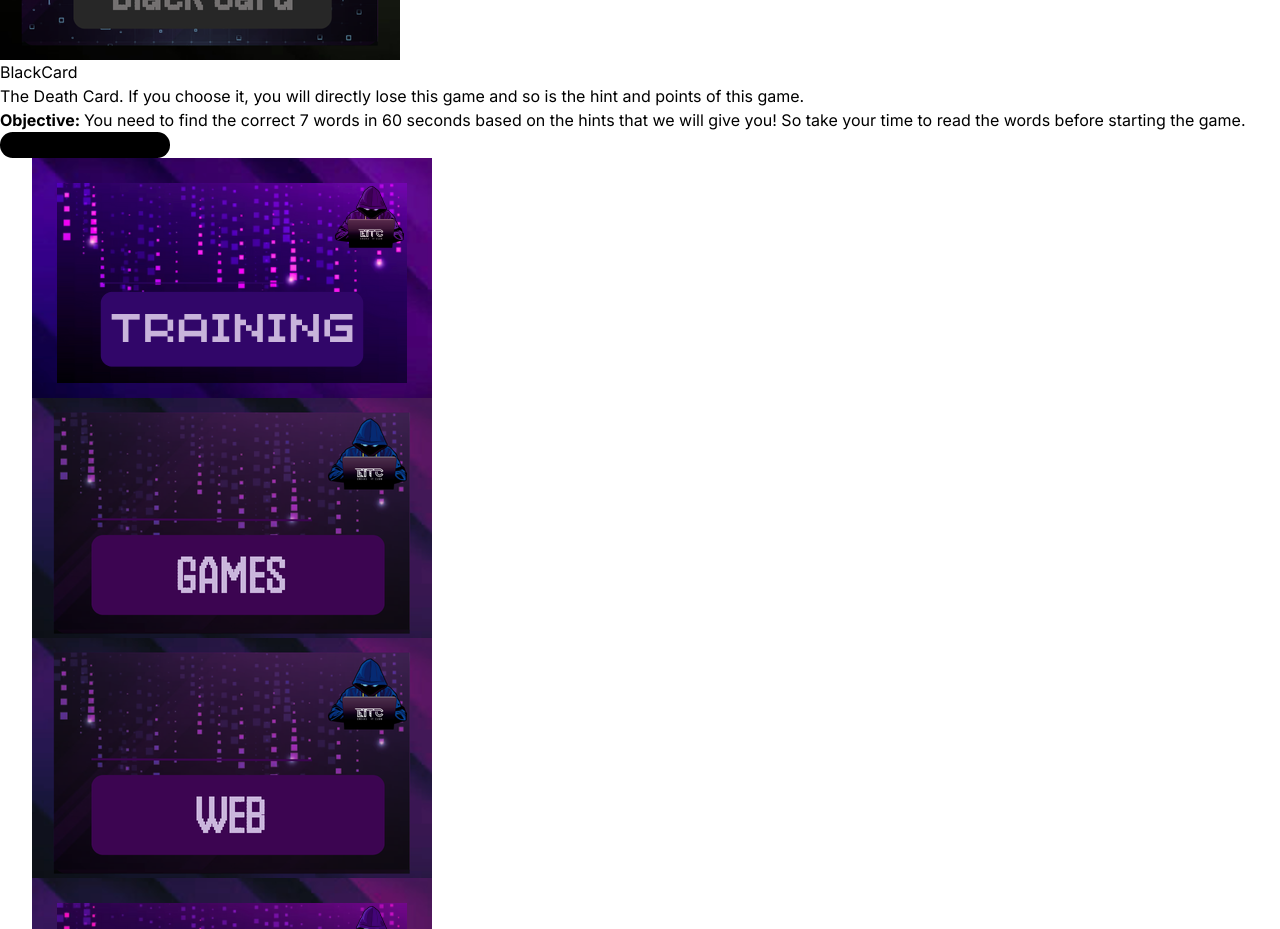
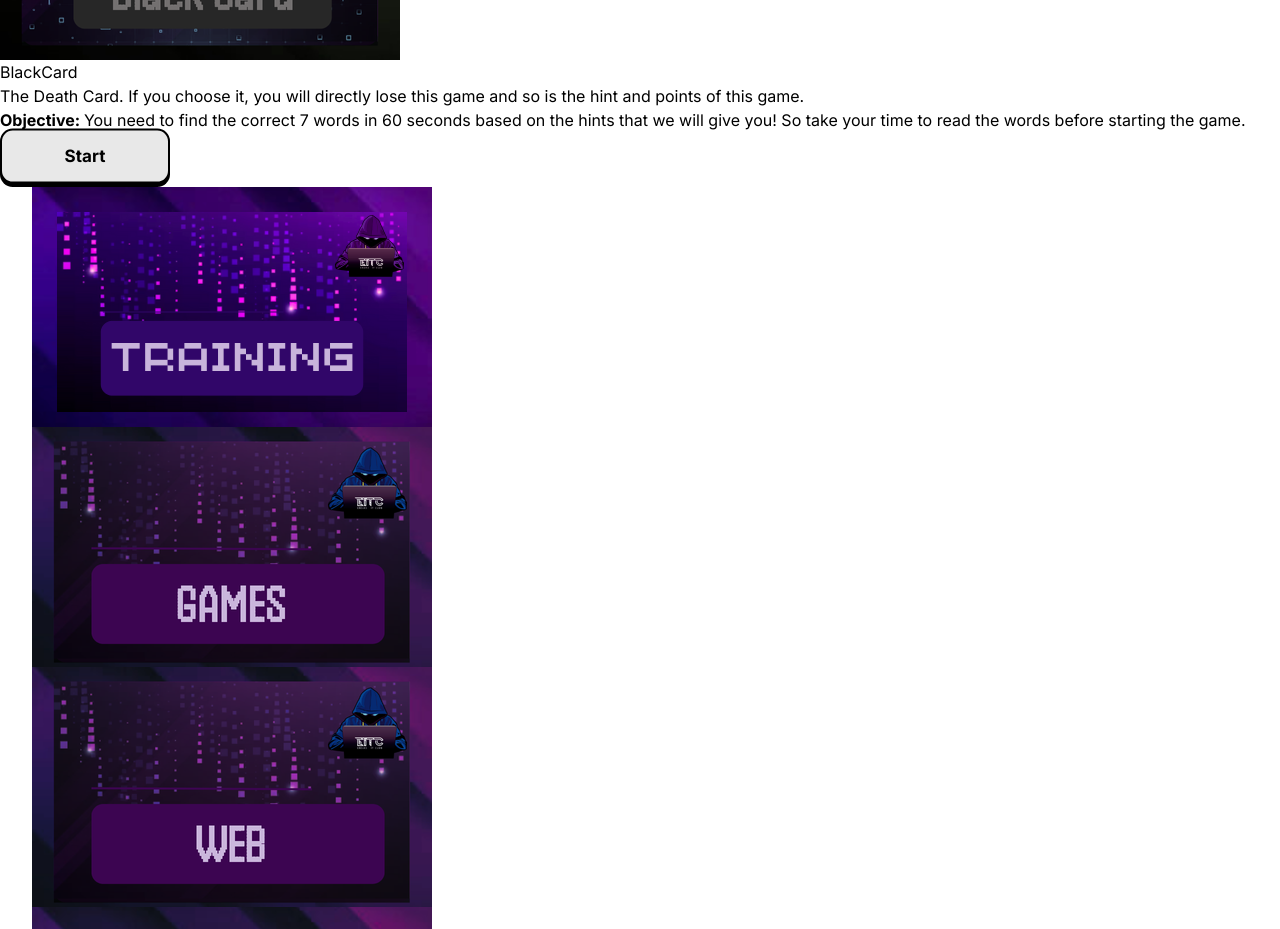
Before and after one commit to Idriss-Abidi/GameZone, a React (Vite) app: page /games in a window 1280 px wide. Shown: the part 2120-3049 px from the top of the page. Built offline with nearby package versions, Linux system fonts and the light colour scheme.

Commit message:
Update Codenames.jsx

```diff
--- a/src/components/Codenames.jsx
+++ b/src/components/Codenames.jsx
@@ -213,11 +213,11 @@ const CardGrid = () => {
       >
         <p className="text-lg mb-4"> <strong className='bg-gradient-to-r from-pink-300 via-slate-500 to-purple-500 bg-clip-text text-2xl tracking-tight text-transparent'>Objective: </strong>You need to find the correct 7 words in 60 seconds based on the hints that we will give you!
         So take your time to read the words before starting the game.</p>
-        <button
-          className={`bg-blue-500 text-white px-6 py-3 rounded-lg ${gameStarted || tries <= 0 ? 'opacity-50 cursor-not-allowed' : 'hover:bg-blue-600'}`}
+         <button
+          className={`hover:bg-blue-600  ${gameStarted || tries <= 0 ? 'opacity-50 cursor-not-allowed' : 'hover:bg-blue-600'}`}
           onClick={handleStartClick}
         >
-          Start
+          <span class=" button_top"> Start </span>
         </button>
       </div>
 
```
